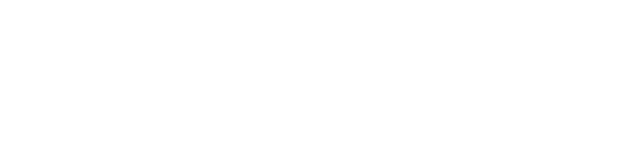
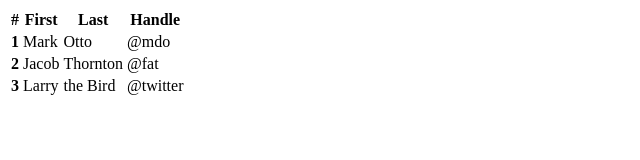
Before and after one commit to nonoLePetitRobot/tp-groupe2, a plain HTML site: page index.html in a window 1280 px wide. Shown: the whole page, without its empty margins (0-640 px from the left). Drawn offline with Linux system fonts and the light colour scheme.

Commit message:
ajout table

```diff
--- a/index.html
+++ b/index.html
@@ -7,6 +7,35 @@
     <title>Document</title>
 </head>
 <body>
-
+    <table class="table">
+        <thead>
+          <tr>
+            <th scope="col">#</th>
+            <th scope="col">First</th>
+            <th scope="col">Last</th>
+            <th scope="col">Handle</th>
+          </tr>
+        </thead>
+        <tbody>
+          <tr>
+            <th scope="row">1</th>
+            <td>Mark</td>
+            <td>Otto</td>
+            <td>@mdo</td>
+          </tr>
+          <tr>
+            <th scope="row">2</th>
+            <td>Jacob</td>
+            <td>Thornton</td>
+            <td>@fat</td>
+          </tr>
+          <tr>
+            <th scope="row">3</th>
+            <td>Larry</td>
+            <td>the Bird</td>
+            <td>@twitter</td>
+          </tr>
+        </tbody>
+      </table>
 </body>
 </html>
```
